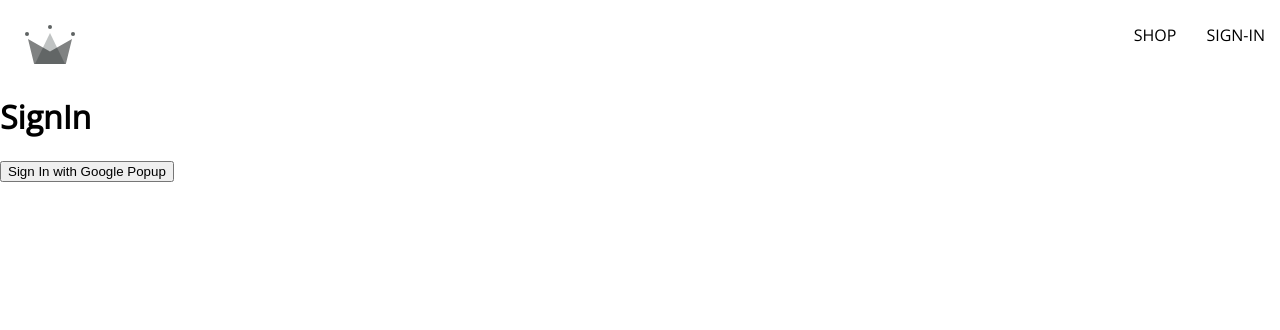
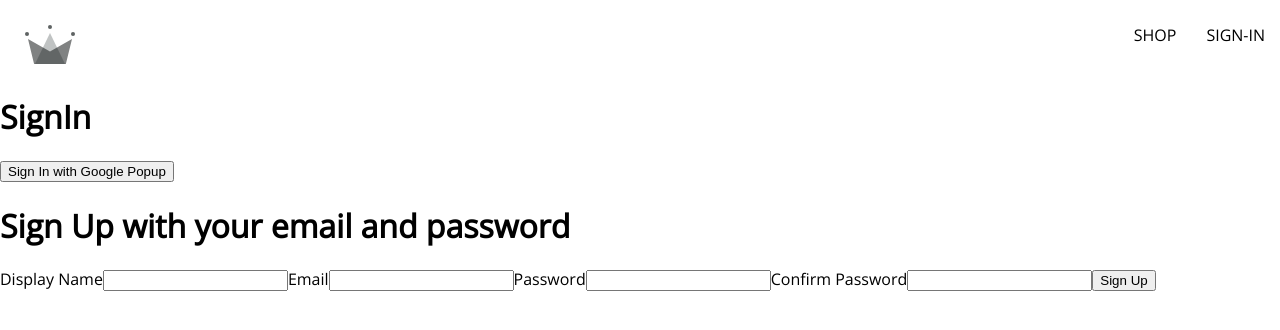
Before and after one commit to charisearter/shopping-site, a React (Create React App) app: page /signIn in a window 1280 px wide. Shown: the top 330 px of the page. Built offline with nearby package versions, Linux system fonts and the light colour scheme.

Commit message:
built signUp form component

```diff
--- a/src/components/sign-up-form/sign-up-form.component.jsx
+++ b/src/components/sign-up-form/sign-up-form.component.jsx
@@ -1,11 +1,22 @@
 import React from 'react';
 
-function SignUp() {
+function SignUpForm() {
 	return (
 		<div>
-			<h1>Sign Up</h1>
+			<h1>Sign Up with your email and password</h1>
+			<form onSubmit={() => {}}>
+				<label>Display Name</label>
+				<input type='text' required />
+				<label>Email</label>
+				<input type='email' required />
+				<label>Password</label>
+				<input type='password' required />
+				<label>Confirm Password</label>
+				<input type='password' required />
+				<button type='submit'>Sign Up</button>
+			</form>
 		</div>
 	);
 }
 
-export default SignUp;
+export default SignUpForm;
--- a/src/routes/sign-in/sign-in.component.jsx
+++ b/src/routes/sign-in/sign-in.component.jsx
@@ -3,6 +3,7 @@
 	signInWithGooglePopup,
 	createUserDocumentFromAuth,
 } from '../../utils/firebase/firebase.utils';
+import SignUpForm from '../../components/sign-up-form/sign-up-form.component';
 
 const SignIn = () => {
 	const logGoogleUser = async () => {
@@ -14,6 +15,7 @@
 		<div>
 			<h1>SignIn</h1>
 			<button onClick={logGoogleUser}>Sign In with Google Popup</button>
+			<SignUpForm />
 		</div>
 	);
 };
```
